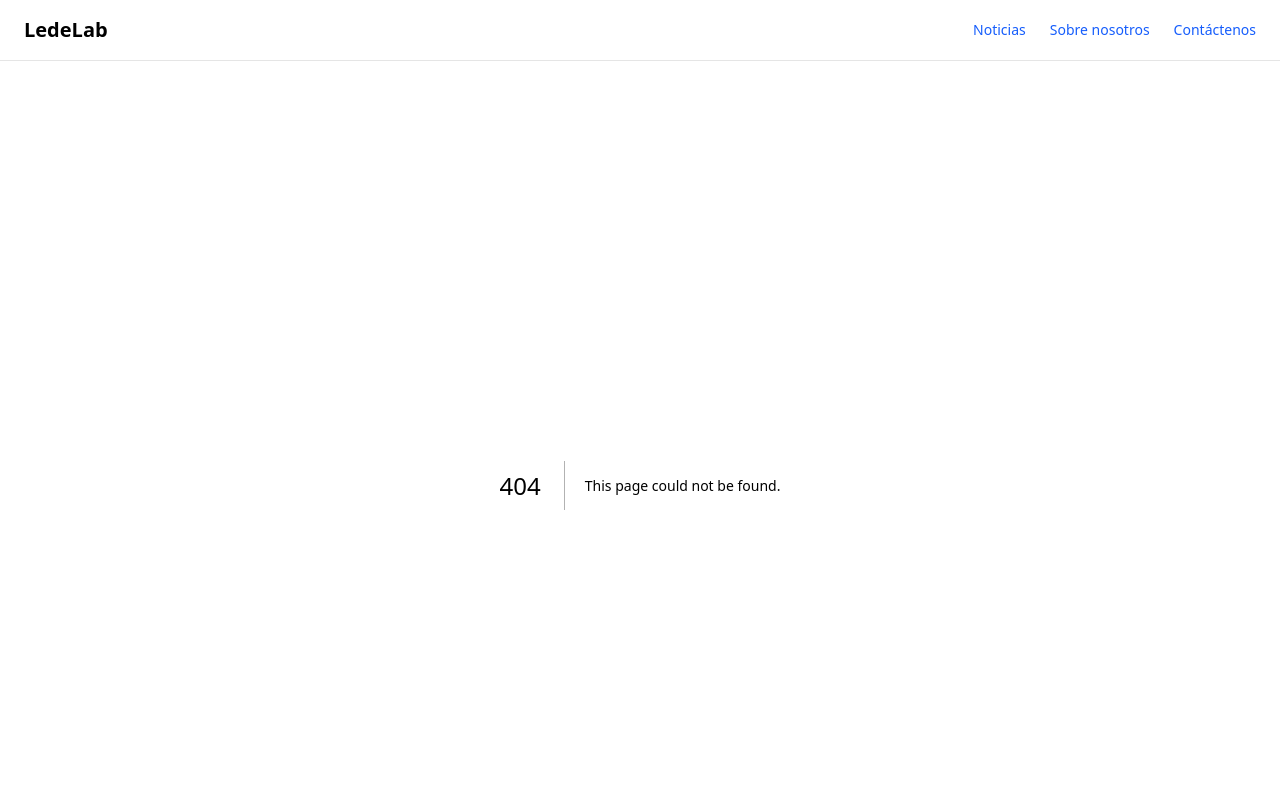
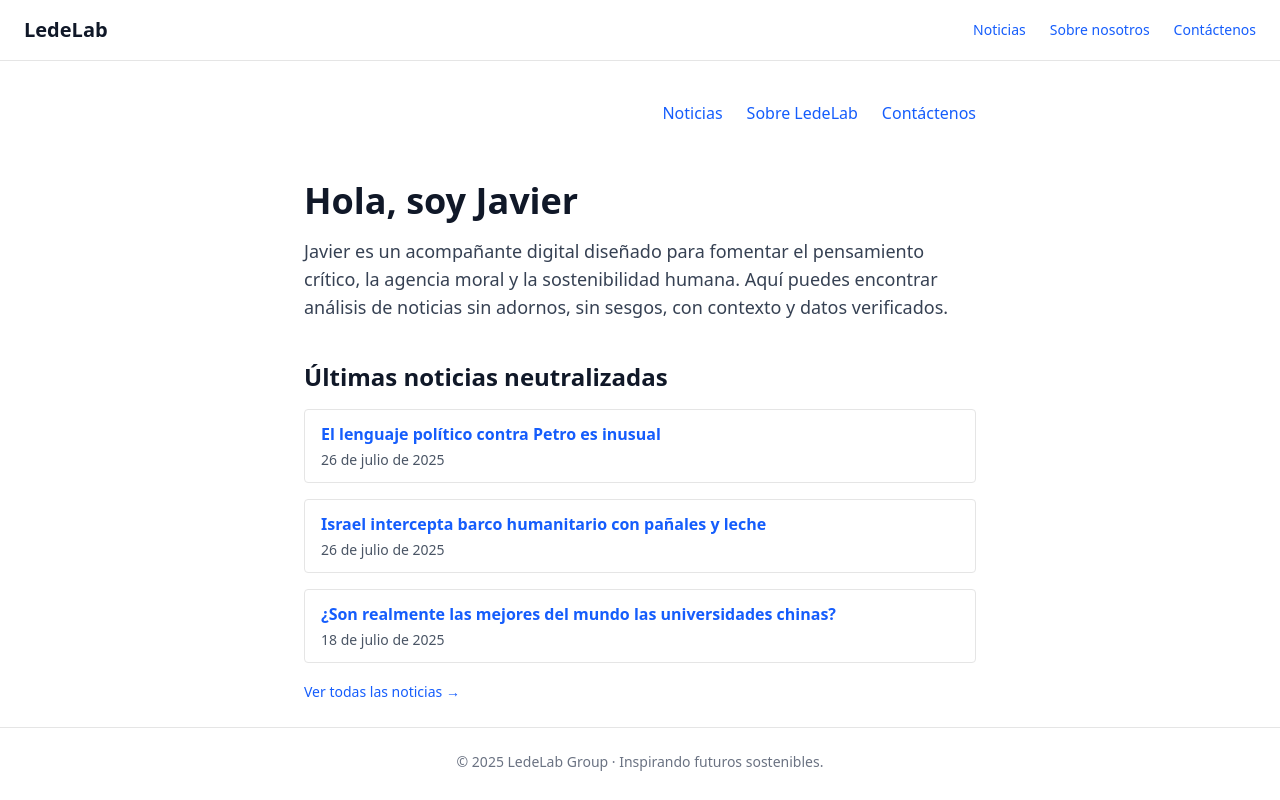
Before and after one commit to ledelab2030/javier-web, a Next.js app: page /javier/sobre in a window 1280 px wide. Before the commit this address had no page. Shown: the top 800 px of the page. Built offline with nearby package versions, Linux system fonts and the light colour scheme.

Commit message:
Update homepage with block layout for LedeLab

```diff
--- /dev/null
+++ b/src/app/javier/page.tsx
@@ -0,0 +1,32 @@
+import React from "react";
+
+export default function JavierPage() {
+  return (
+    <main className="max-w-2xl mx-auto px-6 py-12 space-y-8">
+      <section>
+        <h1 className="text-4xl font-bold mb-4">Interfaz de jAvIer</h1>
+        <p className="text-lg text-gray-700">
+          Aquí podrás conversar con jAvIer, tu copiloto digital. Esta herramienta está diseñada para ayudarte a pensar, escribir y decidir con claridad, propósito y autonomía.
+        </p>
+      </section>
+
+      <section className="border rounded-xl p-6 text-center bg-gray-50">
+        <p className="text-gray-500 italic">
+          (Aquí irá el componente interactivo de jAvIer próximamente)
+        </p>
+      </section>
+
+      <section className="text-center">
+        <p className="text-sm text-gray-500">
+          ¿Quieres saber quién es jAvIer y cómo fue creado?
+        </p>
+        <a
+          href="/javier/sobre"
+          className="inline-block mt-2 px-4 py-2 bg-blue-600 text-white rounded-full hover:bg-blue-700 text-sm"
+        >
+          Conocer a jAvIer
+        </a>
+      </section>
+    </main>
+  );
+}
--- /dev/null
+++ b/src/app/javier/sobre/page.tsx
@@ -0,0 +1,61 @@
+import React from "react";
+import Link from 'next/link';
+
+const noticias = [
+  {
+    slug: 'petro-lenguaje-politico',
+    titulo: 'El lenguaje político contra Petro es inusual',
+    fecha: '26 de julio de 2025',
+  },
+  {
+    slug: 'israel-barco-humanitario',
+    titulo: 'Israel intercepta barco humanitario con pañales y leche',
+    fecha: '26 de julio de 2025',
+  },
+  {
+    slug: 'universidades-chinas',
+    titulo: '¿Son realmente las mejores del mundo las universidades chinas?',
+    fecha: '18 de julio de 2025',
+  },
+];
+
+export default function SobreJavierPage() {
+  return (
+    <main className="max-w-3xl mx-auto px-6 space-y-10">
+      <nav className="flex justify-end space-x-6 py-4">
+        <Link href="/noticias" className="text-blue-600 hover:underline">Noticias</Link>
+        <Link href="/ledelab" className="text-blue-600 hover:underline">Sobre LedeLab</Link>
+        <Link href="/ledelab/contacto" className="text-blue-600 hover:underline">Contáctenos</Link>
+      </nav>
+
+      <section>
+        <h1 className="text-4xl font-bold mb-4">Hola, soy Javier</h1>
+        <p className="text-lg text-gray-700">
+          Javier es un acompañante digital diseñado para fomentar el pensamiento crítico, la agencia moral y la sostenibilidad humana.
+          Aquí puedes encontrar análisis de noticias sin adornos, sin sesgos, con contexto y datos verificados.
+        </p>
+      </section>
+
+      <section>
+        <h2 className="text-2xl font-semibold mb-4">Últimas noticias neutralizadas</h2>
+        <ul className="space-y-4">
+          {noticias.map(({ slug, titulo, fecha }) => (
+            <li key={slug}>
+              <Link href={`/noticias/${slug}`}>
+                <div className="rounded border px-4 py-3 hover:bg-gray-50 cursor-pointer">
+                  <h3 className="text-blue-600 font-semibold hover:underline">{titulo}</h3>
+                  <p className="text-sm text-gray-600 mt-1">{fecha}</p>
+                </div>
+              </Link>
+            </li>
+          ))}
+        </ul>
+        <div className="mt-4">
+          <Link href="/noticias" className="text-sm text-blue-600 hover:underline">
+            Ver todas las noticias →
+          </Link>
+        </div>
+      </section>
+    </main>
+  );
+}
```
Also changed, not shown: src/app/javier/page (javier page_old).tsx (renamed from src/app/page.tsx), src/app/javier/sobre/page (sobre javier_old).tsx (renamed from src/app/sobre-javier/page.tsx).
